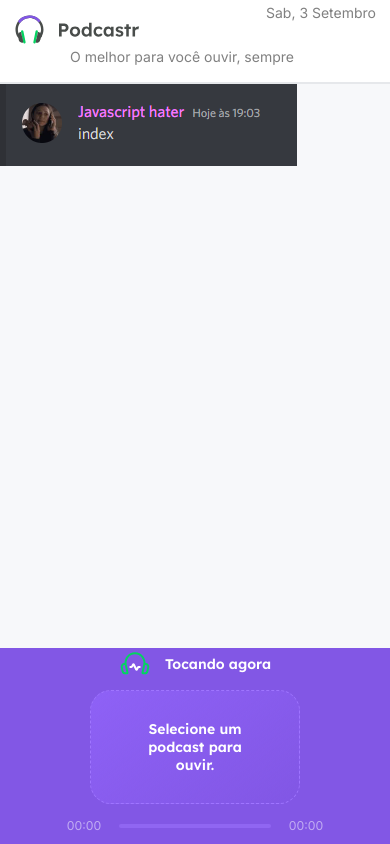
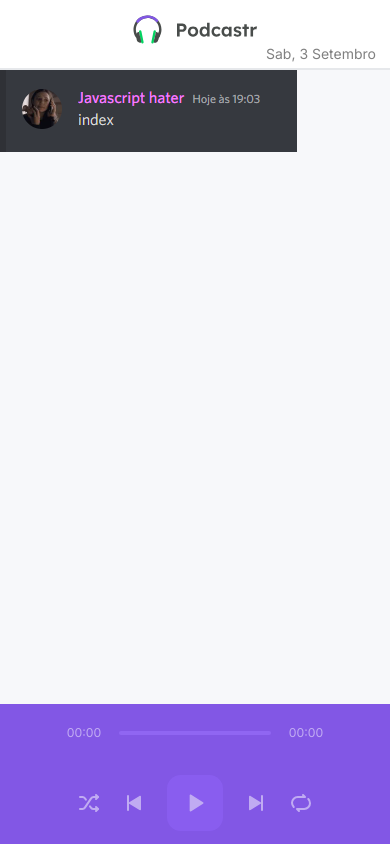
Before and after one commit to EvanderInacio/Podcastr, a Next.js app: page / in a window 390 px wide. Built offline with nearby package versions, Linux system fonts and the light colour scheme; data requests are answered from the project's data file.

Commit message:
Styles :art:

```diff
--- a/src/components/Header/styles.module.scss
+++ b/src/components/Header/styles.module.scss
@@ -13,6 +13,7 @@
     margin-left: 2rem;
     padding: 0.25rem 0 0.25rem 2rem;
     border-left: 2px solid var(--gray-100);
+    display: block;
   }
 
   span {
@@ -25,10 +26,10 @@
 
 @media (max-width: 994px) {
   .headerContainer {
-    display: grid;
-    grid-area: span;
+    display: flex;
+    flex-direction: column;
     padding: 1rem;
-    height: 6rem;
+    height: 5rem;
 
 
     img {
@@ -37,10 +38,7 @@
 
     p {
       border-left: none;
-    }
-
-    span {
-      margin-top: -8rem;
+      display: none;
     }
   }
 }
--- a/src/components/Player/styles.module.scss
+++ b/src/components/Player/styles.module.scss
@@ -96,23 +96,19 @@
 @media (max-width: 768px) {
   .playerContainer {
     width: 100vw;
-    height: 14rem;
+    height: 10rem;
     position: absolute;
     bottom: 0;
     z-index: 100;
     overflow-y: scroll;
 
-    header {
-      position: absolute;
-      top: 0;
-      margin-bottom: 1rem;
+    header, .emptyPlayer {
+     display: none;
+    }
+
+    footer {
+      margin-top: -1.5rem;
     }
   }
 
-    .emptyPlayer {
-      width: 15rem;
-      height: 2rem;
-      margin-bottom: 1rem;
-    }
-
 }
```
